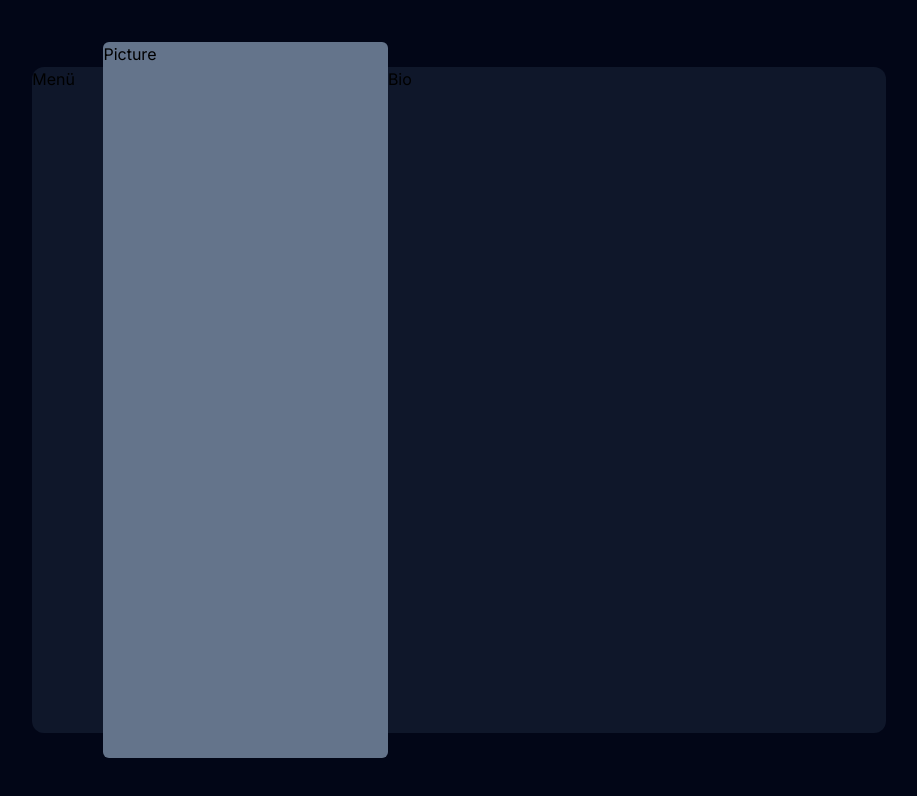
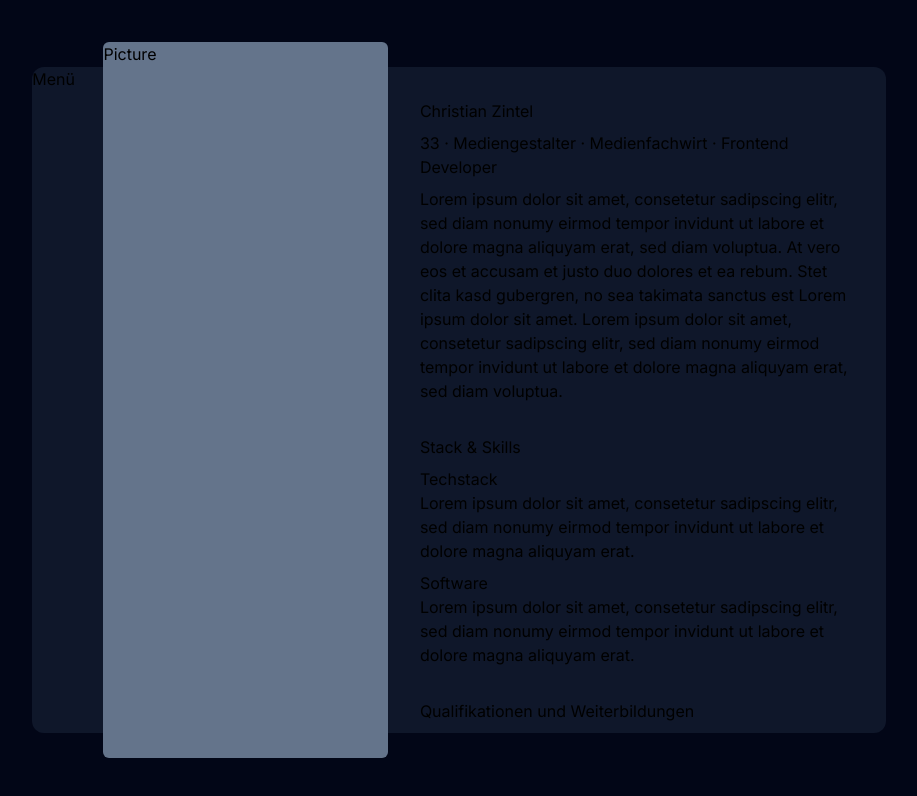
Before and after one commit to czintel/personal-website, a Next.js app in the folder personal-website/: page / in a window 1280 px wide. Shown: the top 796 px of the page, without its empty margins (181-1098 px from the left). Built offline with nearby package versions, Linux system fonts and the light colour scheme.

Commit message:
creation of placeholder text, added basic structure

```diff
--- a/personal-website/src/app/page.js
+++ b/personal-website/src/app/page.js
@@ -10,7 +10,85 @@ export default function Home() {
 				<div className="basis-4/12 bg-slate-500 rounded-md h-[107.5%] self-center">
 					Picture
 				</div>
-				<div className="basis-7/12  rounded-r-md overflow-clip">Bio</div>
+				<div className="basis-7/12 rounded-r-md overflow-scroll p-8">
+					<div className="flex flex-col gap-y-8">
+						<div className="flex flex-col gap-y-2">
+							{/* Bio  */}
+
+							<h2>Christian Zintel</h2>
+							<p>33 · Mediengestalter · Medienfachwirt · Frontend Developer</p>
+							<p>
+								Lorem ipsum dolor sit amet, consetetur sadipscing elitr, sed
+								diam nonumy eirmod tempor invidunt ut labore et dolore magna
+								aliquyam erat, sed diam voluptua. At vero eos et accusam et
+								justo duo dolores et ea rebum. Stet clita kasd gubergren, no sea
+								takimata sanctus est Lorem ipsum dolor sit amet. Lorem ipsum
+								dolor sit amet, consetetur sadipscing elitr, sed diam nonumy
+								eirmod tempor invidunt ut labore et dolore magna aliquyam erat,
+								sed diam voluptua.
+							</p>
+						</div>
+
+						{/* Stack & Skills  */}
+
+						<div className="flex flex-col gap-y-2">
+							<h3>Stack & Skills</h3>
+
+							<div>
+								<div>Techstack</div>
+								<p>
+									Lorem ipsum dolor sit amet, consetetur sadipscing elitr, sed
+									diam nonumy eirmod tempor invidunt ut labore et dolore magna
+									aliquyam erat.
+								</p>
+							</div>
+
+							<div>
+								<div>Software</div>
+								<p>
+									Lorem ipsum dolor sit amet, consetetur sadipscing elitr, sed
+									diam nonumy eirmod tempor invidunt ut labore et dolore magna
+									aliquyam erat.
+								</p>
+							</div>
+						</div>
+
+						{/* Qualifikationen */}
+
+						<div className="flex flex-col gap-y-2">
+							<h3>Qualifikationen und Weiterbildungen</h3>
+
+							<div>
+								<div>Ausbildung zum Mediengestalter</div>
+								<p>
+									Lorem ipsum dolor sit amet, consetetur sadipscing elitr, sed
+									diam nonumy eirmod tempor invidunt ut labore et dolore magna
+									aliquyam erat.
+								</p>
+							</div>
+
+							<div>
+								<div>berufsbegleitende Weiterbildung zum Medienfachwirt</div>
+								<p>
+									Lorem ipsum dolor sit amet, consetetur sadipscing elitr, sed
+									diam nonumy eirmod tempor invidunt ut labore et dolore magna
+									aliquyam erat.
+								</p>
+							</div>
+
+							<div>
+								<div>
+									berufsbegleitende Weiterbildung zum Softwareentwickler
+								</div>
+								<p>
+									Lorem ipsum dolor sit amet, consetetur sadipscing elitr, sed
+									diam nonumy eirmod tempor invidunt ut labore et dolore magna
+									aliquyam erat.
+								</p>
+							</div>
+						</div>
+					</div>
+				</div>
 			</div>
 		</main>
 	);
```
